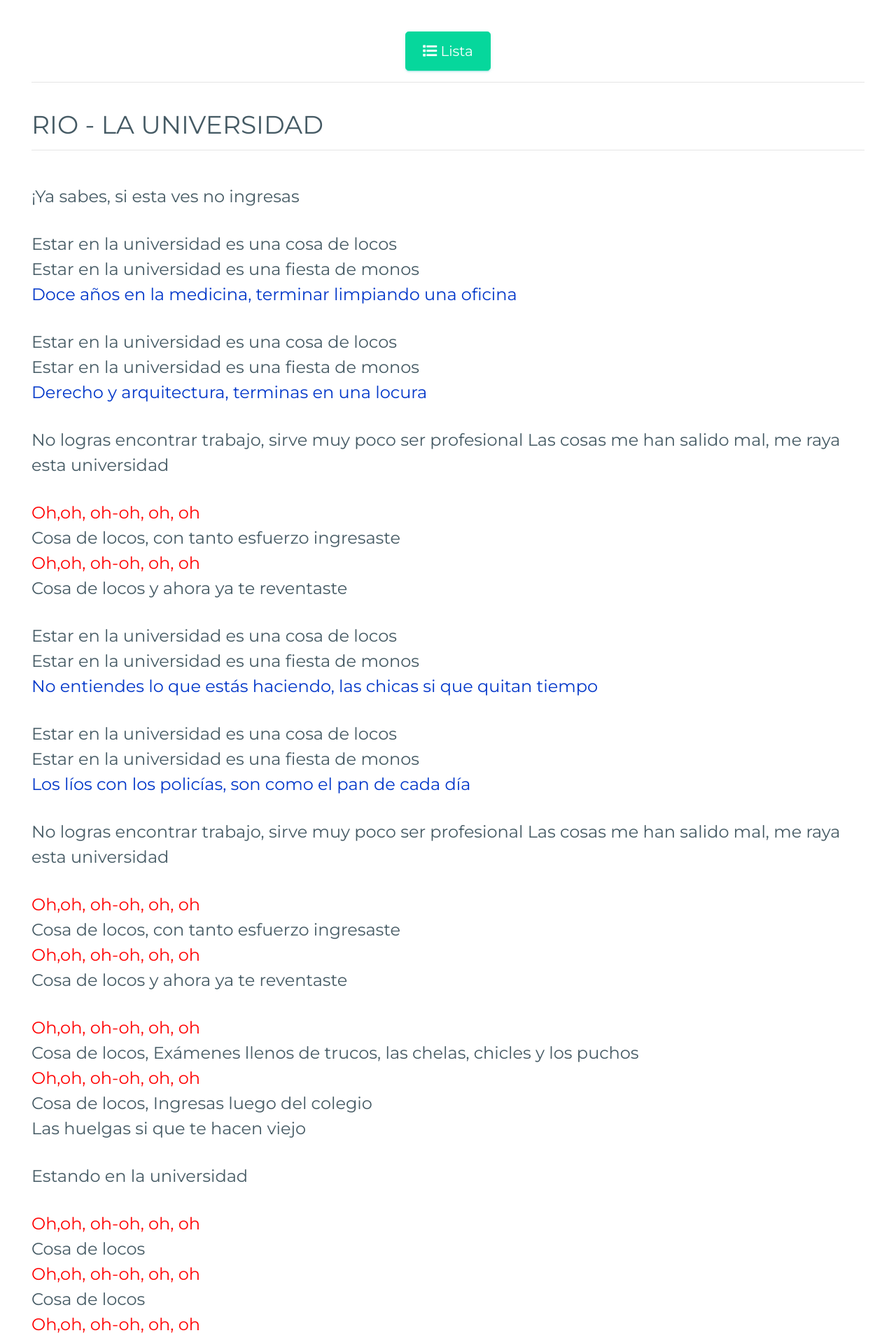
After one commit to mykeVera/letrasOrq, a PHP site: page /rio_la_universidad.php in a window 1280 px wide. The commit adds this page. Shown: the top 1915 px of the page at 70% size. Run offline with PHP 8.4, Linux system fonts and the light colour scheme; some libraries are stand-ins or nearby versions.

Commit message:
Add lyrics for "RIO - LA UNIVERSIDAD" and "ZEN - QUEDATE" songs

```diff
--- a/header.php
+++ b/header.php
@@ -37,6 +37,9 @@
         }
         .duo{
             color: #7030A0
+        }
+        .important{
+            color: #0036c9ff;
         }
     </style>
 </head>
--- /dev/null
+++ b/rio_la_universidad.php
@@ -0,0 +1,130 @@
+<?php include 'header.php';?>
+
+<h1 class="card-title" id="1">RIO - LA UNIVERSIDAD</h1>
+<h4>
+
+</h4>
+
+<hr>
+
+<br>
+
+<h2>
+
+</h2>
+
+<h2>
+¡Ya sabes, si esta ves no ingresas
+</h2>
+
+<br>
+
+<h2>
+Estar en la universidad es una cosa de locos<br>
+Estar en la universidad es una fiesta de monos<br>
+<span class="important">Doce años en la medicina, terminar limpiando una oficina</span><br>
+</h2>
+
+<br>
+
+<h2>
+Estar en la universidad es una cosa de locos<br>
+Estar en la universidad es una fiesta de monos<br>
+<span class="important">Derecho y arquitectura, terminas en una locura</span><br>
+</h2>
+
+<br>
+
+<h2>
+No logras encontrar trabajo, sirve muy poco ser profesional
+Las cosas me han salido mal, me raya esta universidad
+</h2>
+
+<br>
+
+<h2>
+<span class="coro">Oh,oh, oh-oh, oh, oh</span><br>
+Cosa de locos, con tanto esfuerzo ingresaste<br>
+<span class="coro">Oh,oh, oh-oh, oh, oh</span><br>
+Cosa de locos y ahora ya te reventaste<br>
+</h2>
+
+<br>
+
+<h2>
+Estar en la universidad es una cosa de locos<br>
+Estar en la universidad es una fiesta de monos<br>
+<span class="important">No entiendes lo que estás haciendo,
+las chicas si que quitan tiempo</span><br>
+</h2>
+
+<br>
+
+<h2>
+Estar en la universidad es una cosa de locos<br>
+Estar en la universidad es una fiesta de monos<br>
+<span class="important">Los líos con los policías,
+son como el pan de cada día</span><br>
+</h2>
+
+<br>
+
+<h2>
+No logras encontrar trabajo, sirve muy poco ser profesional
+Las cosas me han salido mal, me raya esta universidad
+</h2>
+
+<br>
+
+<h2>
+<span class="coro">Oh,oh, oh-oh, oh, oh</span><br>
+Cosa de locos, con tanto esfuerzo ingresaste<br>
+<span class="coro">Oh,oh, oh-oh, oh, oh</span><br>
+Cosa de locos y ahora ya te reventaste<br>
+</h2>
+
+<br>
+
+<h2>
+<span class="coro">Oh,oh, oh-oh, oh, oh</span><br>
+Cosa de locos, Exámenes llenos de trucos, las chelas, chicles y los puchos<br>
+<span class="coro">Oh,oh, oh-oh, oh, oh</span><br>
+Cosa de locos, Ingresas luego del colegio<br>
+Las huelgas si que te hacen viejo<br>
+</h2>
+
+<br>
+
+<h2>
+Estando en la universidad
+</h2>
+
+<br>
+
+<h2>
+<span class="coro">Oh,oh, oh-oh, oh, oh</span><br>
+Cosa de locos<br>
+<span class="coro">Oh,oh, oh-oh, oh, oh</span><br>
+Cosa de locos<br>
+<span class="coro">Oh,oh, oh-oh, oh, oh</span><br>
+Cosa de locos!<br>
+<span class="coro">Oh,oh, oh-oh, oh, oh</span><br>
+Cosas de locos!!<br>
+<span class="coro">Oh,oh, oh-oh, oh, oh</span><br>
+Cosa de locos, locos, locos, locooos...<br>
+<span class="coro">Oh,oh, oh-oh, oh, oh</span><br>
+Cosas de locos, cosas de locos.<br>
+<span class="coro">Oh,oh, oh-oh, oh, oh</span><br>
+Cosas de locos, cosas de locos.<br>
+<span class="coro">Oh,oh, oh-oh, oh, oh</span><br>
+Cosas de locos, cosas de locos.<br>
+<span class="coro">Oh,oh, oh-oh, oh, oh</span><br>
+Cosa de locos.<br>
+</h2>
+
+
+
+
+
+
+<?php include 'footer.php';?>
```
Also changed, not shown: index.php (+55 -0 lines), zen_quedate.php (added, +99 -0 lines).
